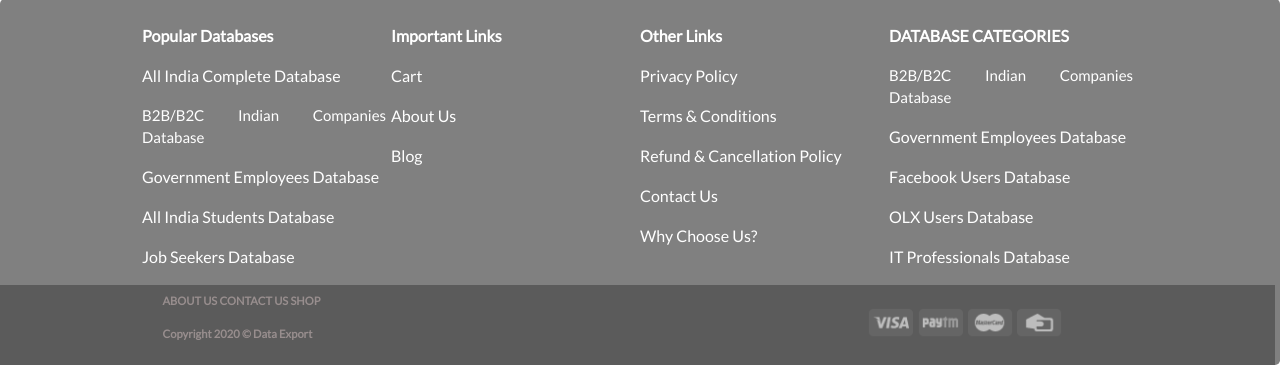
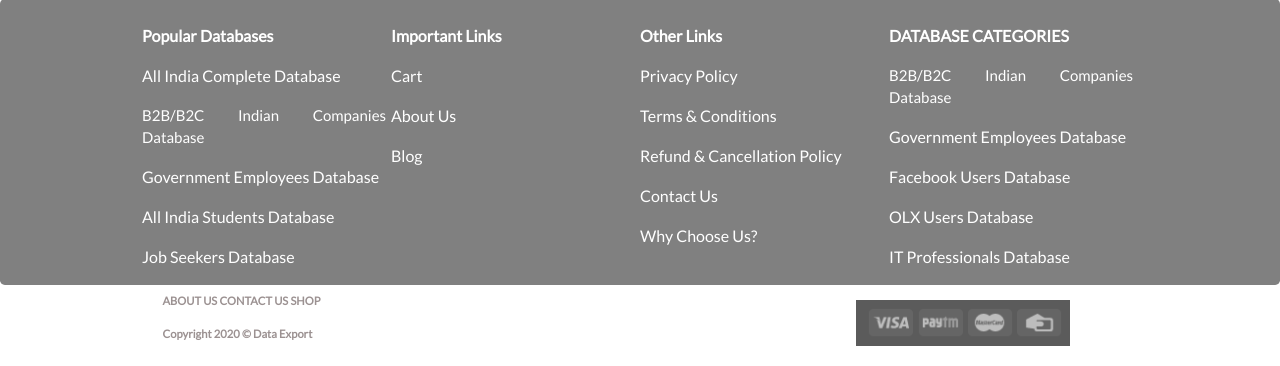
Before and after one commit to vinayakkalra/ecommerce-solution-digital-goods, a PHP site: page / in a window 1280 px wide. Shown: the part 2002-2368 px from the top of the page. Run offline with PHP 8.4, Linux system fonts and the light colour scheme; data comes from the database, SQL or seed files in the repository.

Commit message:
mobile view index : 1. fix

```diff
--- a/css/style.css
+++ b/css/style.css
@@ -373,7 +373,7 @@ body {
 
 #footbg {
     background-color: #5b5b5b;
-    height: 80px;
+
     margin-bottom: 0px;
 }
 
--- a/index.php
+++ b/index.php
@@ -1591,7 +1591,7 @@ include("./php/config.php");
 
 
 
-    </div>
+
     <!-- card end -->
 
 
```
